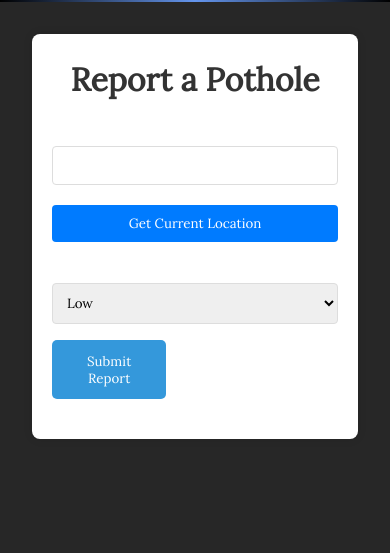
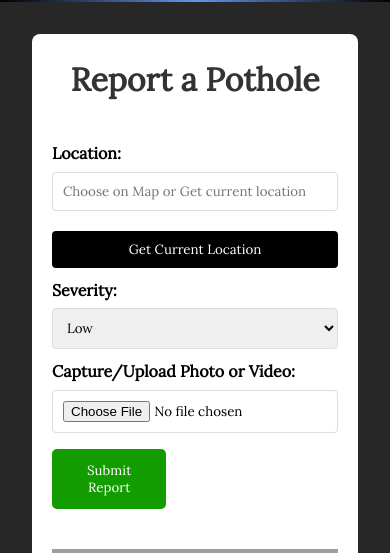
Before and after one commit to parshvi1508/StreetSpecter_forked, a Flask app: template templates/report.html in a window 390 px wide. Shown: the part 70-623 px from the top of the page. Before the commit the page ends 509 px from the top, so only its background shows below. Run offline with Flask 3, Linux system fonts and the light colour scheme; the template is opened without the code that fills it, so the values that code supplies are empty; some libraries are stand-ins or nearby versions; some web fonts are replaced; grey boxes are pictures that could not be loaded.

Commit message:
Model Trained! Report page modified

```diff
--- a/app.py
+++ b/app.py
@@ -91,7 +91,7 @@
         else:
             return jsonify({'message': 'Error submitting report'}), 500
 
-    return render_template('report.html')
+    return render_template('des.html')
 
 
 
--- a/cv.py
+++ b/cv.py
@@ -1,12 +1,9 @@
-# File: app.py
 from flask import Flask, request, jsonify
 from flask_cors import CORS
 from werkzeug.utils import secure_filename
 import os
 import numpy as np
 from PIL import Image as image
-# from tensorflow.keras.models import load_model
-# from tensorflow.keras.preprocessing import image
 from ultralytics import YOLO
 
 
@@ -14,7 +11,7 @@
 CORS(app)
 
 # Load your trained model
-model = YOLO('yolov8n.pt')
+model = YOLO('best.pt')
 
 UPLOAD_FOLDER = 'uploads'
 ALLOWED_EXTENSIONS = {'png', 'jpg', 'jpeg'}
--- a/static/css/style.css
+++ b/static/css/style.css
@@ -213,7 +213,7 @@
     width: 40%;
     padding: 0.8rem;
     margin-top: 1rem;
-    background-color: #3498db;
+    background-color: #129c00;
     color: #fff;
     border: none;
     border-radius: 5px;
@@ -222,7 +222,7 @@
 }
 
 button[type="submit"]:hover {
-    background-color: #2980b9;
+    background-color: #14aa00;
 }
 
 #message {
--- a/templates/report.html
+++ b/templates/report.html
@@ -7,22 +7,33 @@
     <title>Report a Pothole</title>
     <style>
         body {
-            /* font-family: Arial, sans-serif; */
             margin: 0;
-            /* padding: 20px; */
             background-color: #272727;
+            font-family: Arial, sans-serif;
+            color:black
         }
         .container {
-            max-width: 600px;
+            max-width: 1200px;
             margin: 0 auto;
             background-color: #fff;
             padding: 20px;
             border-radius: 8px;
-            box-shadow: 0 0 10px rgba(0,0,0,0.1);
         }
         h1 {
             text-align: center;
             color: #333;
+        }
+        .desktop-layout {
+            display: flex;
+            justify-content: space-between;
+        }
+        .form-container {
+            flex: 1;
+            padding-right: 20px;
+        }
+        .map-container {
+            flex: 1;
+            display: none;
         }
         form {
             display: flex;
@@ -39,32 +50,49 @@
             border-radius: 4px;
         }
         button {
-            background-color: #007bff;
+            background-color: #000000;
             color: white;
             border: none;
             cursor: pointer;
             margin-top: 20px;
         }
         button:hover {
-            background-color: #0056b3;
+            background-color: #141414;
         }
         #message {
             margin-top: 20px;
             text-align: center;
             font-weight: bold;
         }
-        #photoPreview {
+        #mediaPreview {
             max-width: 100%;
             margin-top: 10px;
+        }
+        #map {
+            height: 400px;
+            width: 100%;
+        }
+        @media (max-width: 768px) {
+            .desktop-layout {
+                flex-direction: column;
+            }
+            .form-container {
+                padding-right: 0;
+            }
+            .map-container {
+                margin-top: 20px;
+            }
         }
     </style>
 </head>
 <body>
     <div class="container">
-        <h1>Report a Pothole</h1>
+        <h1>Report a Pothole</h1><br>
+        <div class="desktop-layout">
+            <div class="form-container">
                 <form id="reportForm">
                     <label for="location">Location:</label>
-            <input type="text" id="location" name="location" readonly required>
+                    <input type="text" id="location" name="location" readonly placeholder="Choose on Map or Get current location" required>
                     <button type="button" id="getLocation">Get Current Location</button>
 
                     <label for="severity">Severity:</label>
@@ -74,23 +102,66 @@
                         <option value="high">High</option>
                     </select>
 
-            <!-- <label for="photo">Take a Photo:</label>
-            <input type="file" id="photo" name="photo" accept="image/*" capture="environment">
-            <img id="photoPreview" src="" alt="Photo preview" style="display:none;"> -->
+                    <label for="media">Capture/Upload Photo or Video:</label>
+                    <input type="file" id="media" name="media" accept="image/*,video/*" capture>
+                    <div id="mediaPreviewContainer">
+                        <img id="mediaPreview" src="" alt="Media preview" style="display:none;">
+                    </div>
 
                     <button type="submit">Submit Report</button>
                 </form>
                 <div id="message"></div>
             </div>
+            <div class="map-container">
+                <div id="map"></div>
+            </div>
+        </div>
+    </div>
 
+    <script src="https://maps.googleapis.com/maps/api/js?key=AIzaSyCzc0ai0ZZsk4Ah71vHczQY_dIi9l54oWE"></script>
     <script>
         document.addEventListener('DOMContentLoaded', function() {
             const form = document.getElementById('reportForm');
             const locationInput = document.getElementById('location');
             const getLocationBtn = document.getElementById('getLocation');
-            // const photoInput = document.getElementById('photo');
-            // const photoPreview = document.getElementById('photoPreview');
-            // const messageDiv = document.getElementById('message');
+            const mediaInput = document.getElementById('media');
+            const mediaPreview = document.getElementById('mediaPreview');
+            const mediaPreviewContainer = document.getElementById('mediaPreviewContainer');
+            const messageDiv = document.getElementById('message');
+            const mapContainer = document.querySelector('.map-container');
+            const mapDiv = document.getElementById('map');
+            let map, marker;
+
+            const isMobile = /Android|webOS|iPhone|iPad|iPod|BlackBerry|IEMobile|Opera Mini/i.test(navigator.userAgent);
+
+            if (!isMobile) {
+                mediaInput.removeAttribute('capture');
+                mapContainer.style.display = 'block';
+                initMap();
+            }
+
+            function initMap() {
+                map = new google.maps.Map(mapDiv, {
+                    center: { lat: 0, lng: 0 },
+                    zoom: 2
+                });
+
+                map.addListener('click', function(e) {
+                    placeMarker(e.latLng);
+                });
+            }
+
+            function placeMarker(latLng) {
+                if (marker) {
+                    marker.setPosition(latLng);
+                } else {
+                    marker = new google.maps.Marker({
+                        position: latLng,
+                        map: map
+                    });
+                }
+                locationInput.value = `${latLng.lat()}, ${latLng.lng()}`;
+            }
 
             getLocationBtn.addEventListener('click', function() {
                 if (navigator.geolocation) {
@@ -99,6 +170,12 @@
                             const lat = position.coords.latitude;
                             const lon = position.coords.longitude;
                             locationInput.value = `${lat}, ${lon}`;
+                            if (!isMobile && map) {
+                                const latLng = new google.maps.LatLng(lat, lon);
+                                map.setCenter(latLng);
+                                map.setZoom(15);
+                                placeMarker(latLng);
+                            }
                         },
                         function(error) {
                             console.error("Error getting location:", error);
@@ -110,15 +187,24 @@
                 }
             });
 
-            photoInput.addEventListener('change', function(event) {
+            mediaInput.addEventListener('change', function(event) {
                 const file = event.target.files[0];
                 if (file) {
+                    if (file.type.startsWith('image/')) {
                         const reader = new FileReader();
                         reader.onload = function(e) {
-                        photoPreview.src = e.target.result;
-                        photoPreview.style.display = 'block';
+                            mediaPreview.src = e.target.result;
+                            mediaPreview.style.display = 'block';
                         };
                         reader.readAsDataURL(file);
+                    } else if (file.type.startsWith('video/')) {
+                        const videoElement = document.createElement('video');
+                        videoElement.src = URL.createObjectURL(file);
+                        videoElement.controls = true;
+                        videoElement.style.maxWidth = '100%';
+                        mediaPreviewContainer.innerHTML = '';
+                        mediaPreviewContainer.appendChild(videoElement);
+                    }
                 }
             });
 
@@ -135,7 +221,12 @@
                     messageDiv.textContent = data.message;
                     if (data.message === 'Report submitted successfully') {
                         form.reset();
-                        photoPreview.style.display = 'none';
+                        mediaPreview.style.display = 'none';
+                        mediaPreviewContainer.innerHTML = '<img id="mediaPreview" src="" alt="Media preview" style="display:none;">';
+                        if (marker) {
+                            marker.setMap(null);
+                            marker = null;
+                        }
                     }
                 })
                 .catch(error => {
```
Also changed, not shown: model_info/confusion_matrix.png (added), model_info/results.png (added), model_info/validation.jpeg (added), 3 other files. Lines whose indentation alone changed are shown as unchanged.
